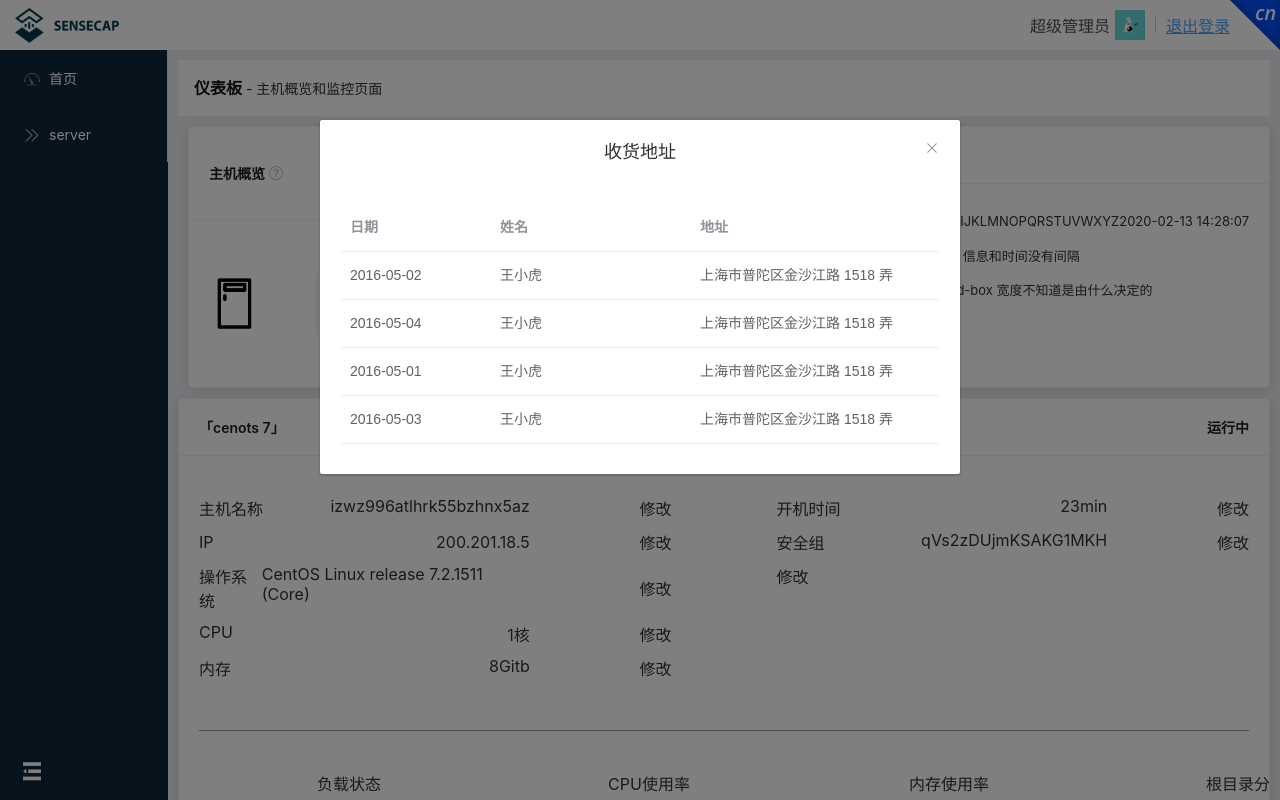
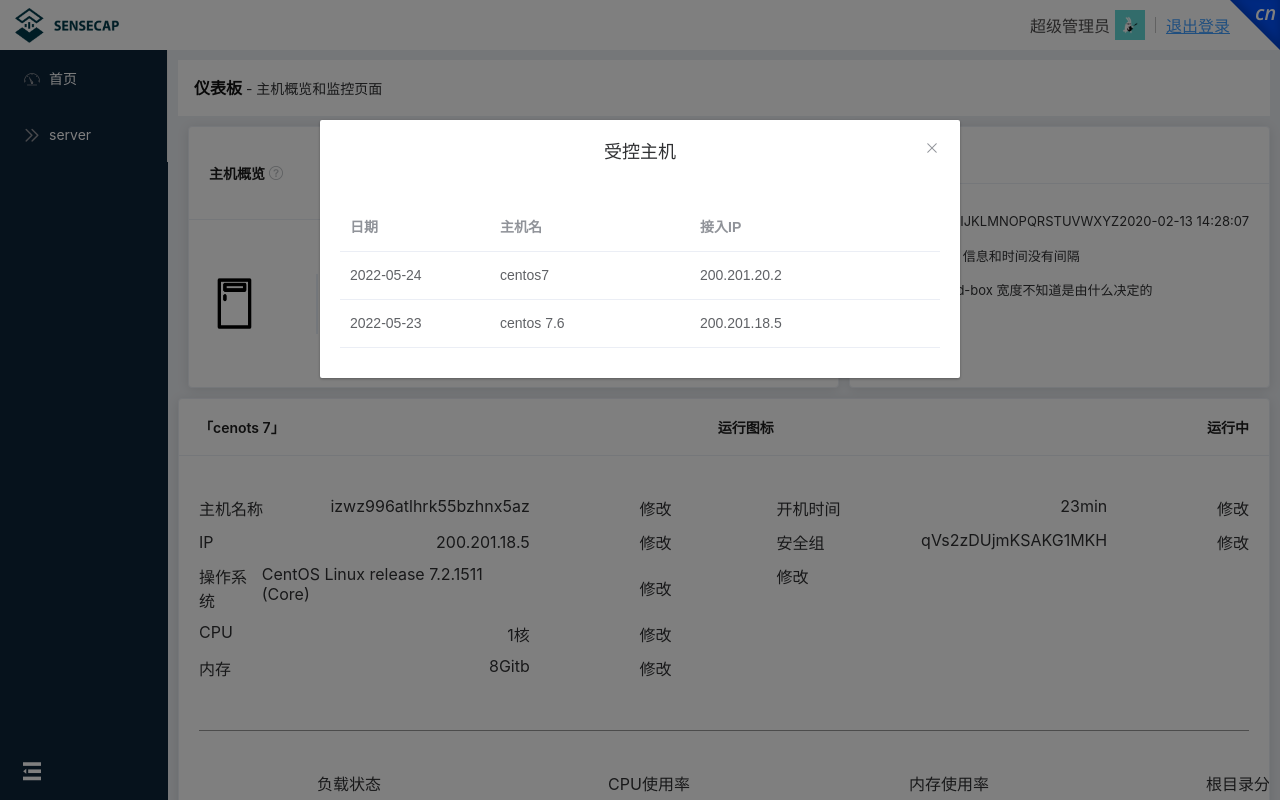
Before and after one commit to codecoron/linux-control-dashboard, a Vue app: page /home/dashboard in a window 1280 px wide. Both pictures are taken after a click on the button "现有主机". Built offline with nearby package versions, Linux system fonts and the light colour scheme.

Commit message:
[add]展示现有的主机

```diff
--- a/src/views/addhost/add.vue
+++ b/src/views/addhost/add.vue
@@ -1,11 +1,14 @@
 <!-- Table -->
 <template>
   <div>
-    <el-button type="text" @click="dialogTableVisible = true"
+    <el-button
+      class="host-margin"
+      type="text"
+      @click="dialogTableVisible = true"
       >现有主机</el-button
     >
 
-    <el-dialog title="收货地址" :visible.sync="dialogTableVisible">
+    <el-dialog title="受控主机" :visible.sync="dialogTableVisible">
       <el-table :data="gridData">
         <el-table-column
           property="date"
@@ -14,15 +17,15 @@
         ></el-table-column>
         <el-table-column
           property="name"
-          label="姓名"
+          label="主机名"
           width="200"
         ></el-table-column>
-        <el-table-column property="address" label="地址"></el-table-column>
+        <el-table-column property="address" label="接入IP"></el-table-column>
       </el-table>
     </el-dialog>
 
     <!-- Form -->
-    <el-button type="text" @click="dialogFormVisible = true"
+    <el-button class="host-margin" type="text" @click="dialogFormVisible = true"
       >添加主机</el-button
     >
 
@@ -45,9 +48,7 @@
       </el-form>
       <div slot="footer" class="dialog-footer">
         <el-button @click="dialogFormVisible = false">取 消</el-button>
-        <el-button type="primary" @click="dialogFormVisible = false"
-          >确 定</el-button
-        >
+        <el-button type="primary" @click="addhost">确 定</el-button>
       </div>
     </el-dialog>
   </div>
@@ -59,24 +60,14 @@ export default {
     return {
       gridData: [
         {
-          date: "2016-05-02",
-          name: "王小虎",
-          address: "上海市普陀区金沙江路 1518 弄",
+          date: "2022-05-24",
+          name: "centos7",
+          address: "200.201.20.2",
         },
         {
-          date: "2016-05-04",
-          name: "王小虎",
-          address: "上海市普陀区金沙江路 1518 弄",
-        },
-        {
-          date: "2016-05-01",
-          name: "王小虎",
-          address: "上海市普陀区金沙江路 1518 弄",
-        },
-        {
-          date: "2016-05-03",
-          name: "王小虎",
-          address: "上海市普陀区金沙江路 1518 弄",
+          date: "2022-05-23",
+          name: "centos 7.6",
+          address: "200.201.18.5",
         },
       ],
       dialogTableVisible: false,
@@ -95,5 +86,28 @@ export default {
       formLabelWidth: "120px",
     };
   },
+  methods: {
+    addhost() {
+      console.log("添加主机", this.form.name, this.form.password);
+      var mydate = new Date();
+      var month = mydate.getMonth() + 1;
+      var str_date =
+        mydate.getFullYear() + "-" + month + "-" + mydate.getDate();
+      this.gridData.push({
+        date: str_date,
+        name: this.form.name,
+        address: this.form.password,
+      });
+      this.dialogFormVisible = false;
+    },
+  },
 };
 </script>
+
+
+<style>
+.host-margin {
+  margin-left: 20px;
+  margin-right: 20px;
+}
+</style>
```
